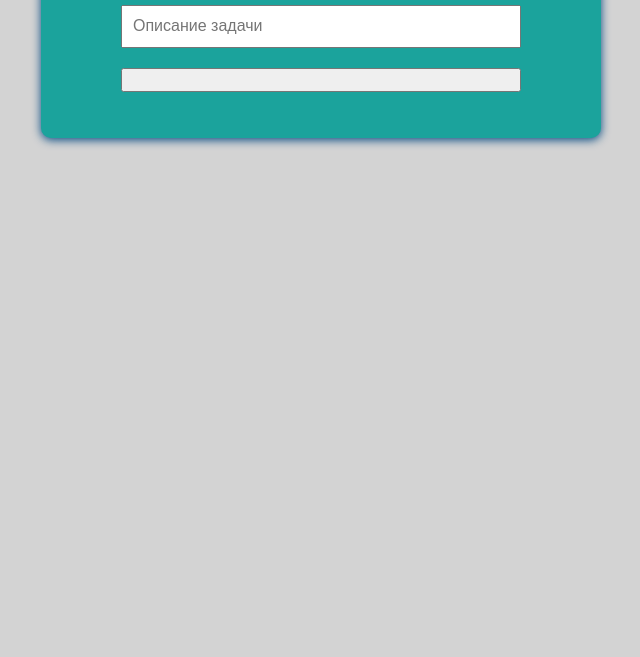
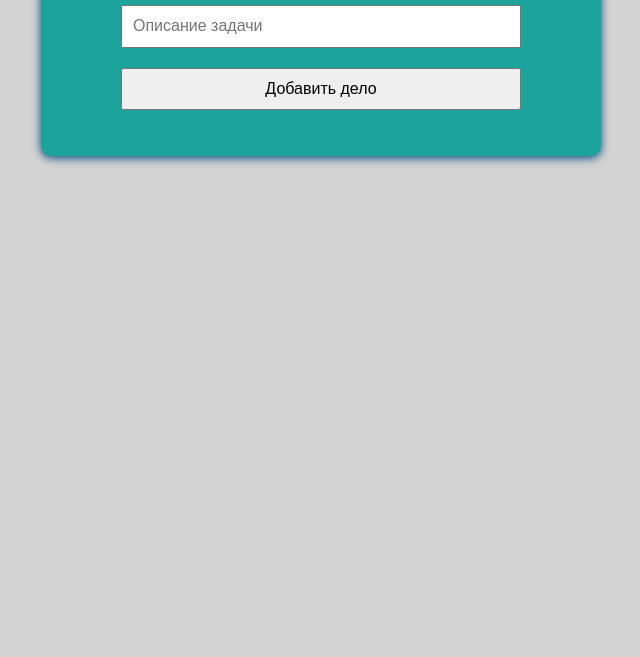
Before and after one commit to Imalittlecat/To_do_list, a plain HTML site: page index.html in a window 1280 px wide. Shown: the part 143-800 px from the top of the page, without its empty margins (319-959 px from the left). Drawn offline with Linux system fonts and the light colour scheme.

Commit message:
edit index.html

```diff
--- a/index.html
+++ b/index.html
@@ -18,7 +18,7 @@
                 class="message"
                 placeholder="Описание задачи"
                 maxlength="1000">
-            <button class="add"></button>
+            <button class="add">Добавить дело</button>
         </div>
         <div class="wrapper">
             <ul class="todo"></ul>
```
